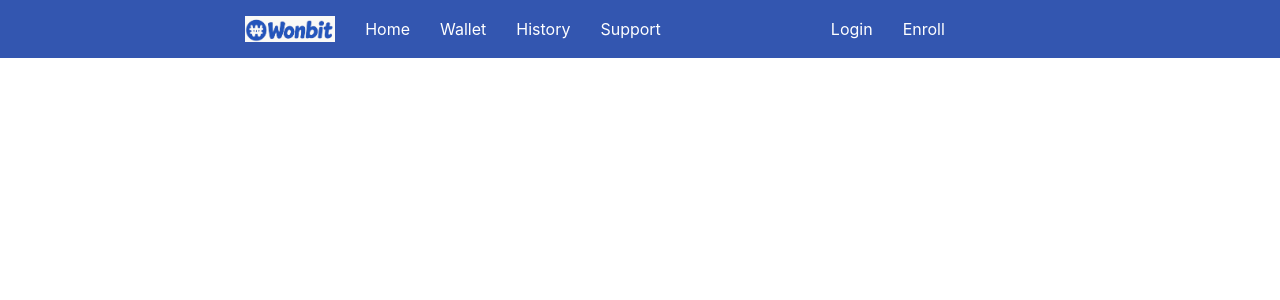
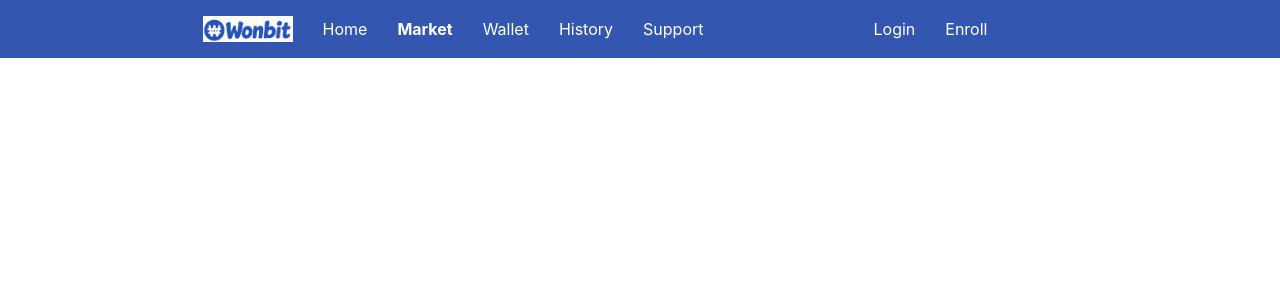
Before and after one commit to fwangdo/wonbit, a React (Create React App) app: page /market in a window 1280 px wide. Shown: the top 300 px of the page. Built offline with nearby package versions, Linux system fonts and the light colour scheme.

Commit message:
chore(Header): Add market route

```diff
--- a/src/Components/Header.tsx
+++ b/src/Components/Header.tsx
@@ -61,6 +61,7 @@ export const Img = styled.img`
 
 function Header() {
     const homeMatch = useMatch('/');
+    const marketMatch = useMatch('/market');
     const walletMatch = useMatch('/wallet');
     const histMatch = useMatch('/history');
     const supportMatch = useMatch('/support');
@@ -71,6 +72,7 @@ function Header() {
             <Items>
                 <Img src={wonbit}/>
                 <Item><StyledLink to="/">{ homeMatch ? <Bold>Home</Bold> : "Home" }</StyledLink></Item>
+                <Item><StyledLink to="/market">{ marketMatch ? <Bold>Market</Bold> : "Market" }</StyledLink></Item>
                 <Item><StyledLink to="/wallet">{ walletMatch ? <Bold>Wallet</Bold> : "Wallet" }</StyledLink></Item>
                 <Item><StyledLink to="/history">{ histMatch ? <Bold>History</Bold> : "History" }</StyledLink></Item>
                 <Item><StyledLink to="/support">{ supportMatch ? <Bold>Support</Bold> : "Support" }</StyledLink></Item>
--- /dev/null
+++ b/src/Routes/Market.tsx
@@ -0,0 +1,5 @@
+function Market() {
+    return null;
+}
+
+export default Market;
```
